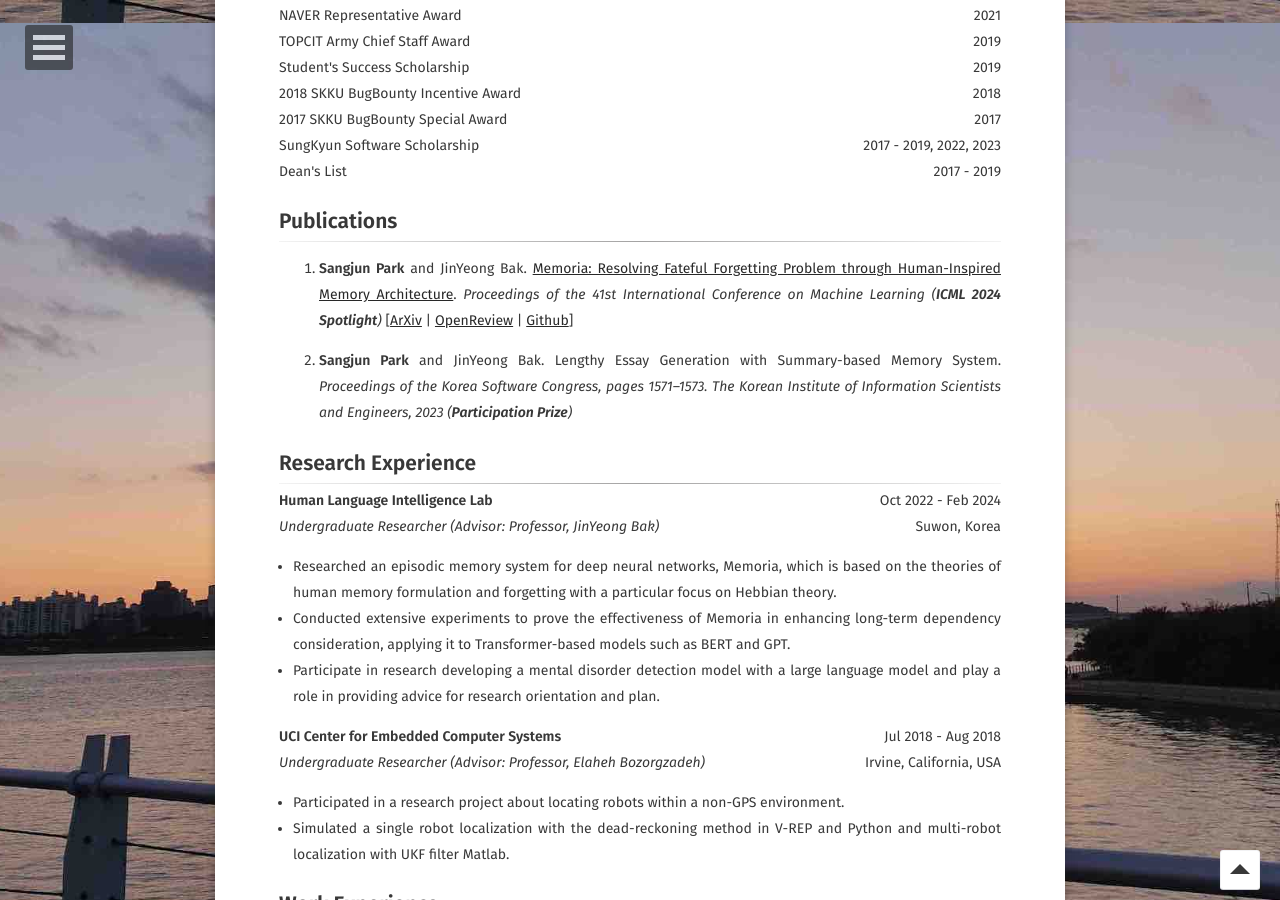
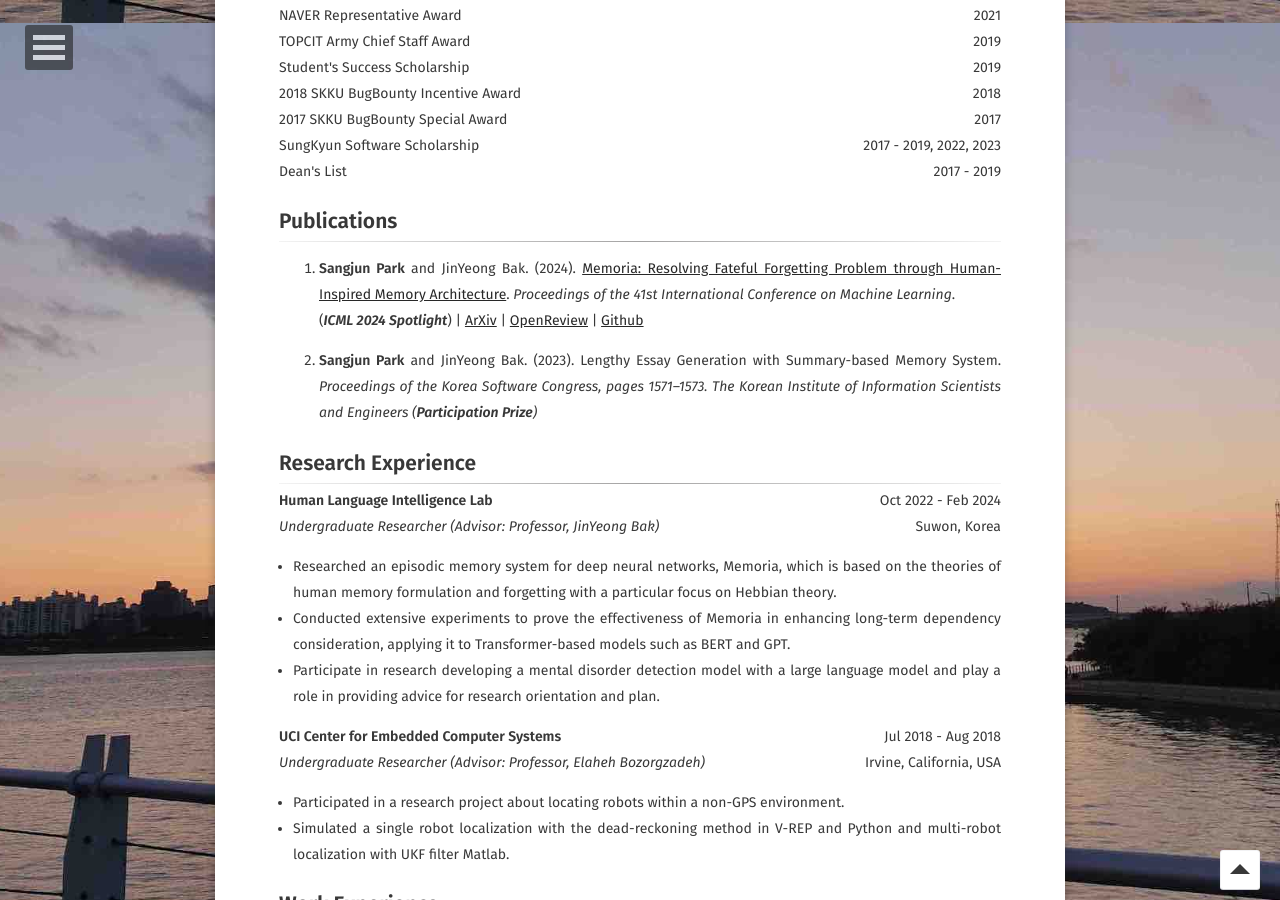
Before and after one commit to psj8252/psj8252.github.io, a Jekyll site: the page built from about/index.md, in a window 1280 px wide and 900 px high, scrolled down 877 px. Built offline with Jekyll 4.4.1, drawn with Linux system fonts in a browser that asks for light colours.

Commit message:
update publication format

```diff
--- a/about/index.md
+++ b/about/index.md
@@ -118,10 +118,11 @@ Introduction to Computational Neuroscience, Neurogenetics, Evolution
 
 ---
 
-1. **Sangjun Park** and JinYeong Bak. [Memoria: Resolving Fateful Forgetting Problem through Human-Inspired Memory Architecture](https://icml.cc/virtual/2024/poster/32668). *Proceedings of the 41st International Conference on Machine Learning (**ICML 2024 Spotlight**)*  [[ArXiv](https://arxiv.org/abs/2310.03052) \| [OpenReview](https://openreview.net/forum?id=yTz0u4B8ug) \| [Github](https://github.com/cosmoquester/memoria)]
+1. **Sangjun Park** and JinYeong Bak. (2024). [Memoria: Resolving Fateful Forgetting Problem through Human-Inspired Memory Architecture](https://icml.cc/virtual/2024/poster/32668). *Proceedings of the 41st International Conference on Machine Learning*.
+(***ICML 2024 Spotlight***) \| [ArXiv](https://arxiv.org/abs/2310.03052) \| [OpenReview](https://openreview.net/forum?id=yTz0u4B8ug) \| [Github](https://github.com/cosmoquester/memoria)
 
-2. **Sangjun Park** and JinYeong Bak. Lengthy Essay Generation with Summary-based Memory System. *Proceedings of the Korea Software Congress, pages 1571–1573. The Korean
-Institute of Information Scientists and Engineers, 2023 (**Participation Prize**)*
+2. **Sangjun Park** and JinYeong Bak. (2023). Lengthy Essay Generation with Summary-based Memory System. *Proceedings of the Korea Software Congress, pages 1571–1573. The Korean
+Institute of Information Scientists and Engineers (**Participation Prize**)*
 
 
 ## Research Experience
```
